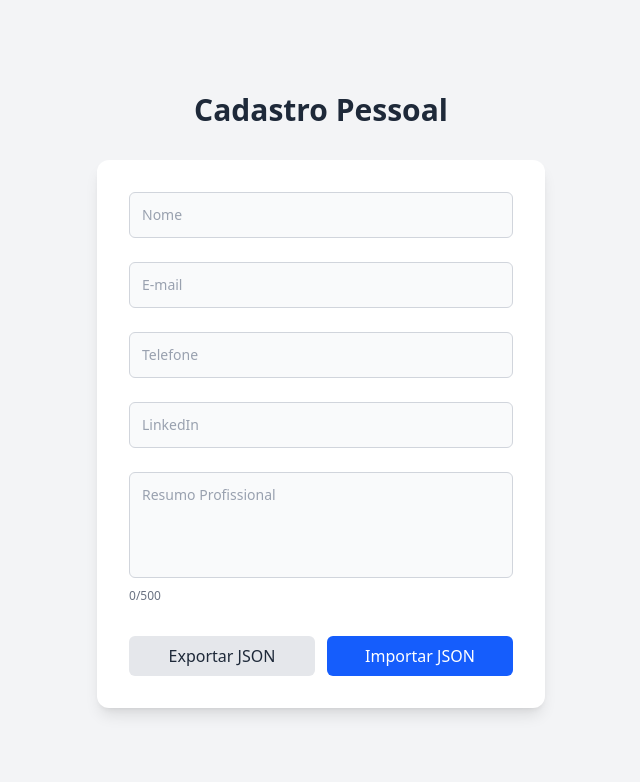
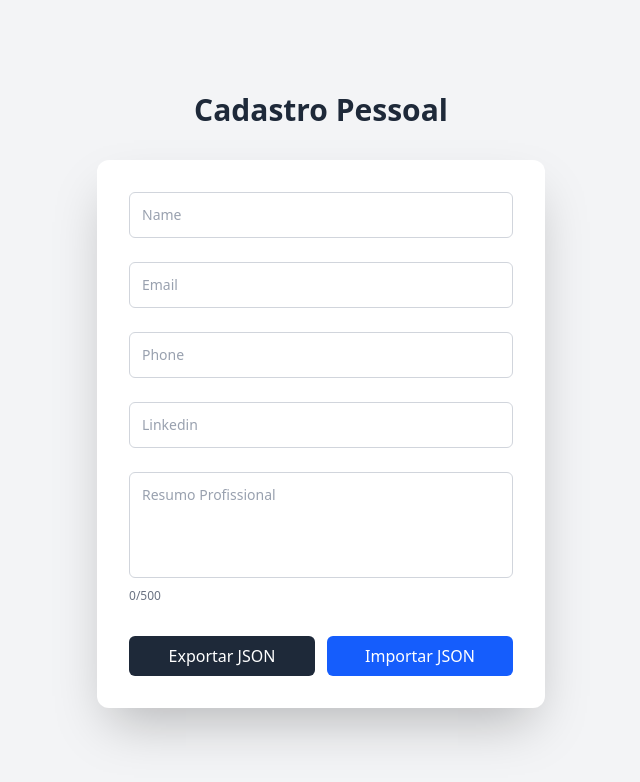
Before and after one commit to viitorlimaa/cv-builder-gb, a React (Vite) app: page / in a window 1280 px wide. Shown: the top 782 px of the page, without its empty margins (319-959 px from the left). Built offline with nearby package versions, Linux system fonts and the light colour scheme.

Commit message:
feat: corrigindo requisitos nos campos input

```diff
--- a/src/components/form/PersonalInfo.tsx
+++ b/src/components/form/PersonalInfo.tsx
@@ -20,12 +20,29 @@ export function PersonalInfo() {
     summary: "",
   });
 
-  const [errors, setErrors] = useState<Partial<Record<keyof PersonalInfo, string>>>({});
+  const [errors, setErrors] = useState<
+    Partial<Record<keyof PersonalInfo, string>>
+  >({});
 
   const handleChange = (field: keyof PersonalInfo, value: string) => {
+    // Bloqueia valores inválidos durante a digitação
+    switch (field) {
+      case "phone":
+        if (!/^[0-9]*$/.test(value)) return;
+        break;
+      case "linkedin":
+        if (value && !value.startsWith("https://linkedin.com/")) {
+          // deixa digitar, mas validará
+        }
+        break;
+      default:
+        break;
+    }
+
     const newInfo = { ...info, [field]: value };
     setInfo(newInfo);
 
+    // Validação em tempo real
     let error = "";
     switch (field) {
       case "name":
@@ -48,7 +65,14 @@ export function PersonalInfo() {
   };
 
   const handleExport = () => {
-    const blob = new Blob([JSON.stringify(info, null, 2)], { type: "application/json" });
+    if (Object.values(errors).some((e) => e)) {
+      alert("Corrija os erros antes de exportar!");
+      return;
+    }
+
+    const blob = new Blob([JSON.stringify(info, null, 2)], {
+      type: "application/json",
+    });
     const url = URL.createObjectURL(blob);
     const a = document.createElement("a");
     a.href = url;
@@ -63,7 +87,15 @@ export function PersonalInfo() {
     reader.onload = (e) => {
       try {
         const imported = JSON.parse(e.target?.result as string);
-        setInfo(imported);
+        // Filtra apenas campos válidos
+        const filtered: PersonalInfo = {
+          name: imported.name || "",
+          email: imported.email || "",
+          phone: imported.phone || "",
+          linkedin: imported.linkedin || "",
+          summary: imported.summary || "",
+        };
+        setInfo(filtered);
       } catch {
         alert("Arquivo JSON inválido!");
       }
@@ -72,17 +104,16 @@ export function PersonalInfo() {
   };
 
   return (
-    <div className="min-h-screen flex flex-col items-center justify-center bg-gray-100 px-4">
-
+    <div className="min-h-screen flex flex-col items-center justify-center bg-gray-100">
       {/* Título da página */}
-      <h1 className="text-3xl font-bold text-gray-800 mb-8 text-center">
+      <h1 className="text-3xl font-bold mb-8 text-gray-800">
         Cadastro Pessoal
       </h1>
 
-      {/* Card do formulário */}
-      <div className="w-full max-w-md bg-white rounded-xl shadow-lg p-8 space-y-6">
-        {/* Campos Nome, Email, Telefone, LinkedIn */}
-        {["nome", "e-mail", "telefone", "linkedIn"].map((field) => (
+      {/* Card */}
+      <div className="w-full max-w-md bg-white rounded-xl shadow-2xl p-8 space-y-6">
+        {/* Inputs Nome, Email, Telefone, LinkedIn */}
+        {["name", "email", "phone", "linkedin"].map((field) => (
           <div key={field} className="space-y-1">
             <input
               type="text"
@@ -91,7 +122,7 @@ export function PersonalInfo() {
               onChange={(e) =>
                 handleChange(field as keyof PersonalInfo, e.target.value)
               }
-              className={`w-full rounded-md bg-gray-50 border border-gray-300 px-3 py-3 text-sm text-gray-800 placeholder-gray-400 focus:outline-none focus:ring-2 focus:ring-blue-500 ${
+              className={`w-full rounded-md border border-gray-300 px-3 py-3 text-sm text-gray-800 placeholder-gray-400 focus:outline-none focus:ring-2 focus:ring-blue-500 ${
                 errors[field as keyof PersonalInfo] ? "border-red-500" : ""
               }`}
             />
@@ -108,15 +139,13 @@ export function PersonalInfo() {
             value={info.summary}
             onChange={(e) => handleChange("summary", e.target.value)}
             rows={4}
-            className={`w-full rounded-md bg-gray-50 border border-gray-300 px-3 py-3 text-sm text-gray-800 placeholder-gray-400 resize-none focus:outline-none focus:ring-2 focus:ring-blue-500 ${
+            className={`w-full rounded-md border border-gray-300 px-3 py-3 text-sm text-gray-800 placeholder-gray-400 resize-none focus:outline-none focus:ring-2 focus:ring-blue-500 ${
               errors.summary ? "border-red-500" : ""
             }`}
           />
           <div className="flex justify-between text-xs text-gray-500">
             {errors.summary && <p className="text-red-500">{errors.summary}</p>}
-            <span>
-              {info.summary.length}/{MAX_SUMMARY_LENGTH}
-            </span>
+            <span>{info.summary.length}/{MAX_SUMMARY_LENGTH}</span>
           </div>
         </div>
 
@@ -125,7 +154,7 @@ export function PersonalInfo() {
           <button
             type="button"
             onClick={handleExport}
-            className="flex-1 rounded-md bg-gray-200 px-4 py-2 text-gray-800 hover:bg-gray-300 transition cursor-pointer"
+            className="flex-1 rounded-md bg-gray-800 px-4 py-2 text-white hover:bg-gray-700 transition"
           >
             Exportar JSON
           </button>
```
